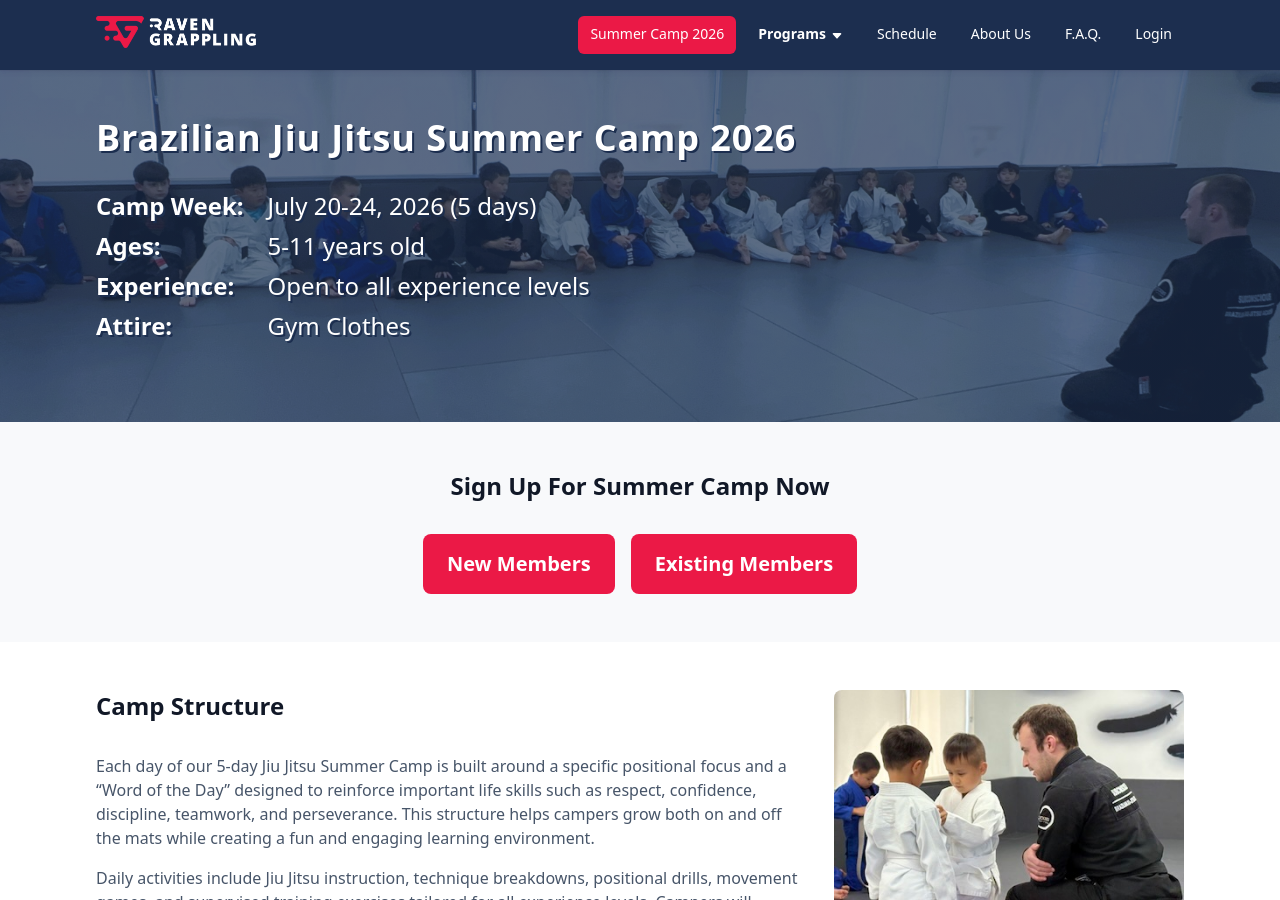
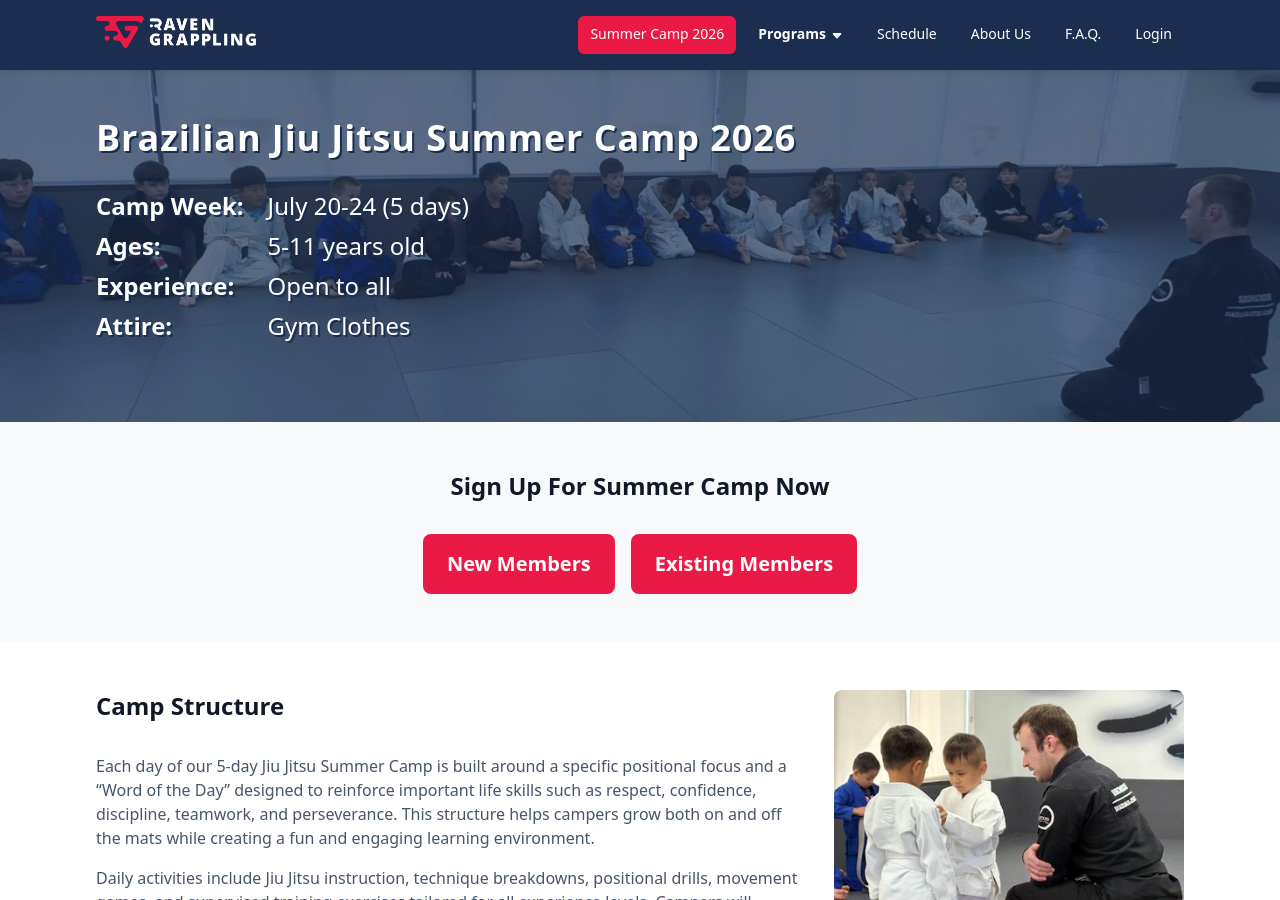
Before and after one commit to RavenGrappling/RavenGrappling.github.io, a Jekyll site: the page built from pages/bjj-summer-camp-2026.html, in a window 1280 px wide and 900 px high. Built offline with Jekyll 4.4.1, drawn with Linux system fonts in a browser that asks for light colours; some of the changed text lies outside the part shown.

Commit message:
Update bjj-summer-camp-2026.html

```diff
--- a/pages/bjj-summer-camp-2026.html
+++ b/pages/bjj-summer-camp-2026.html
@@ -13,13 +13,13 @@
       </h1>
       <dl>
       	<dt>Camp Week:</dt>
-       	<dd>July 20-24, 2026 (5 days)</dd>
+       	<dd>July 20-24 (5 days)</dd>
         <dt>Ages:</dt>
         <dd>
         	5-11 years old
         </dd>
         <dt>Experience:</dt>
-        <dd>Open to all experience levels</dd>
+        <dd>Open to all</dd>
         <dt>Attire:</dt>
         <dd>Gym Clothes</dd>
       </dl>
@@ -212,7 +212,9 @@
 			<h2>Refund Policy</h2>
 			<p>
 				If you sign up but can’t make it, just let us know up to <strong>7 days before</strong> the start of the camp and we will gladly
-				refund <strong>100%</strong> of your money, no questions asked. Refunds <strong>within 7 days</strong> of the camp start date will
+				refund <strong>100%</strong> of your money, no questions asked.
+			</p>
+			<p>	Refunds <strong>within 7 days</strong> of the camp start date will
 				receive <strong>50%</strong> of the initial deposit.
 			</p>
 		</div>
```
